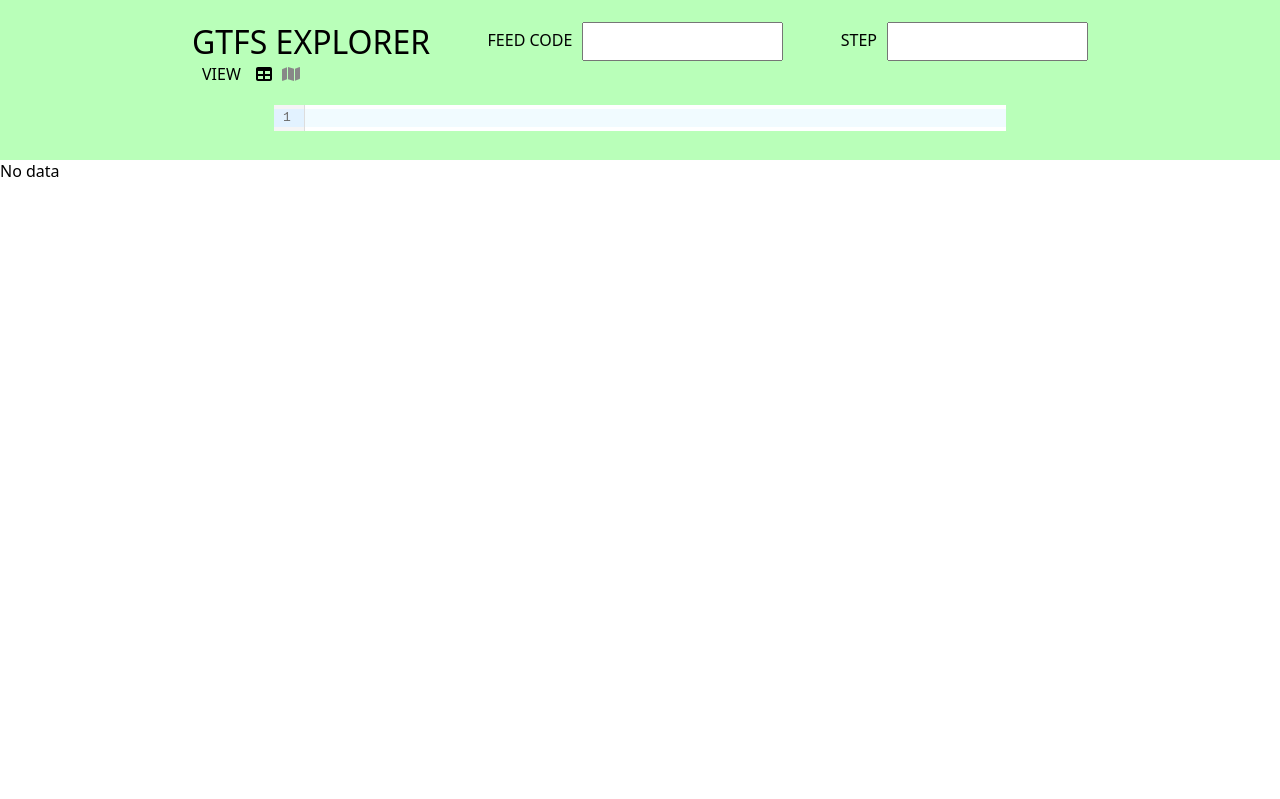
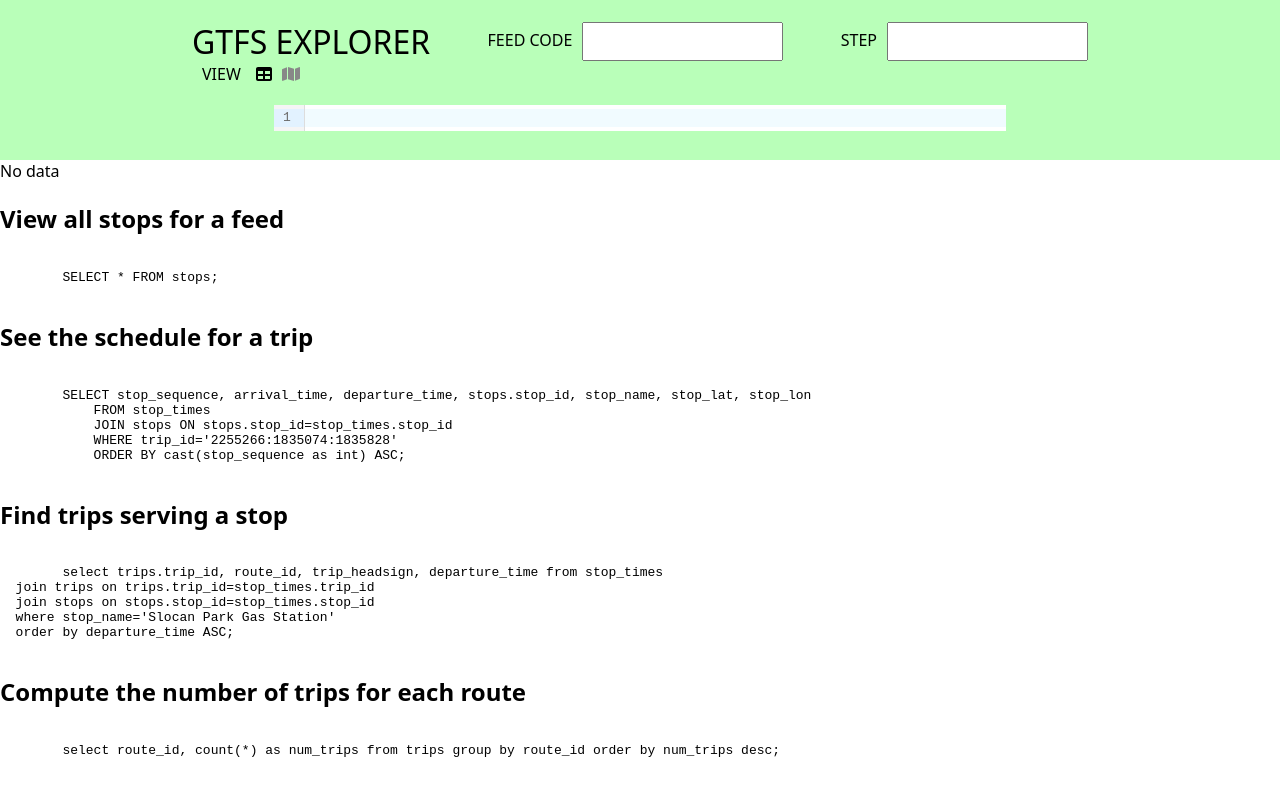
Before and after one commit to npaun/gtfs-explorer, a React (Create React App) app: page / in a window 1280 px wide. Shown: the top 799 px of the page. Built offline with nearby package versions, Linux system fonts and the light colour scheme.

Commit message:
sample queries, yo (#10)

```diff
--- a/src/App.tsx
+++ b/src/App.tsx
@@ -8,6 +8,7 @@ import Table from "./Table";
 import { FontAwesomeIcon } from '@fortawesome/react-fontawesome';
 import { faMap, faTable } from '@fortawesome/free-solid-svg-icons';
 import { useDebounce } from "use-debounce";
+import SampleQueries from "./SampleQueries";
 import { interceptMapData } from "./intercept-map-data";
 
 function App() {
@@ -98,6 +99,7 @@ function App() {
         <CodeBox sendQuery={setQuery} query={searchParams.get('query')}/>
       </div>
       {view === 'table' ? <Table sqlResult={sqlResult} /> : <Map sqlResult={mapQuery} />}
+      <SampleQueries shouldDisplay={!query} setQuery={setQuery} />
     </div>
   );
 }
--- /dev/null
+++ b/src/SampleQueries.tsx
@@ -0,0 +1,76 @@
+import "./SampleQueries.css";
+
+
+const samples = [
+    {
+        "title": "View all stops for a feed",
+        "query": `
+        SELECT * FROM stops;
+        `
+    },
+    {
+        "title": "See the schedule for a trip",
+        "query": `
+        SELECT stop_sequence, arrival_time, departure_time, stops.stop_id, stop_name, stop_lat, stop_lon
+            FROM stop_times
+            JOIN stops ON stops.stop_id=stop_times.stop_id
+            WHERE trip_id='2255266:1835074:1835828'
+            ORDER BY cast(stop_sequence as int) ASC;
+        `
+    },
+    {
+        "title": "Find trips serving a stop",
+        "query": `
+        select trips.trip_id, route_id, trip_headsign, departure_time from stop_times
+  join trips on trips.trip_id=stop_times.trip_id
+  join stops on stops.stop_id=stop_times.stop_id
+  where stop_name='Slocan Park Gas Station'
+  order by departure_time ASC;
+        `
+    },
+    {
+        "title": "Compute the number of trips for each route",
+        "query": `
+        select route_id, count(*) as num_trips from trips group by route_id order by num_trips desc;
+        `
+    },
+    {
+        "title": "Analyze continuations within a block",
+        "query": `
+        drop view if exists trip_spans;
+        create temporary view trip_spans as
+          select trip_id,
+            min(cast(stop_sequence as int)) as sseq,
+            max(cast(stop_sequence as int)) as eseq
+          from stop_times group by trip_id;
+
+        select trip_spans.trip_id, trips.route_id, trips.trip_headsign, sst.departure_time, est.arrival_time
+          from trip_spans
+          join stop_times sst on sst.trip_id=trip_spans.trip_id and sst.stop_sequence=trip_spans.sseq
+          join stop_times est on est.trip_id=trip_spans.trip_id and est.stop_sequence=trip_spans.eseq
+          join trips on trips.trip_id=trip_spans.trip_id
+          where block_id='488839';
+          `
+    }
+];
+
+function SampleQuery({title, query, setQuery}: {title: string, query: string, setQuery: unknown}) {
+    return (
+        <div className="sample">
+        <h2>{title}</h2>
+        <pre className="code-link" onClick={() => setQuery(query.trim())}>{query}</pre>
+        </div>
+    );
+}
+
+export default function SampleQueries({shouldDisplay, setQuery}: {shouldDisplay: boolean, setQuery: unknown}) {
+    if (!shouldDisplay) {
+        return (<></>);
+    }
+
+    return (
+        <div className="samples">
+        {samples.map((samp) => (<SampleQuery title={samp.title} query={samp.query} setQuery={setQuery} />))}
+        </div>
+    );
+}
```
Also changed, not shown: src/SampleQueries.css (added).
